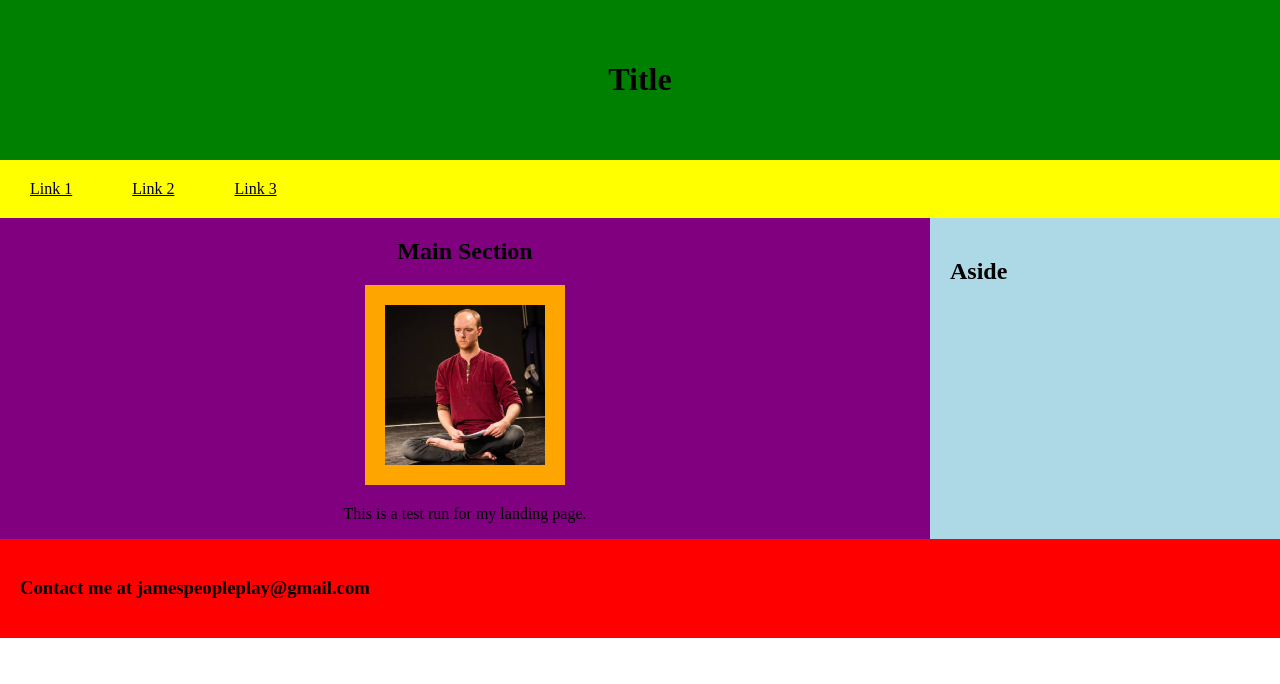
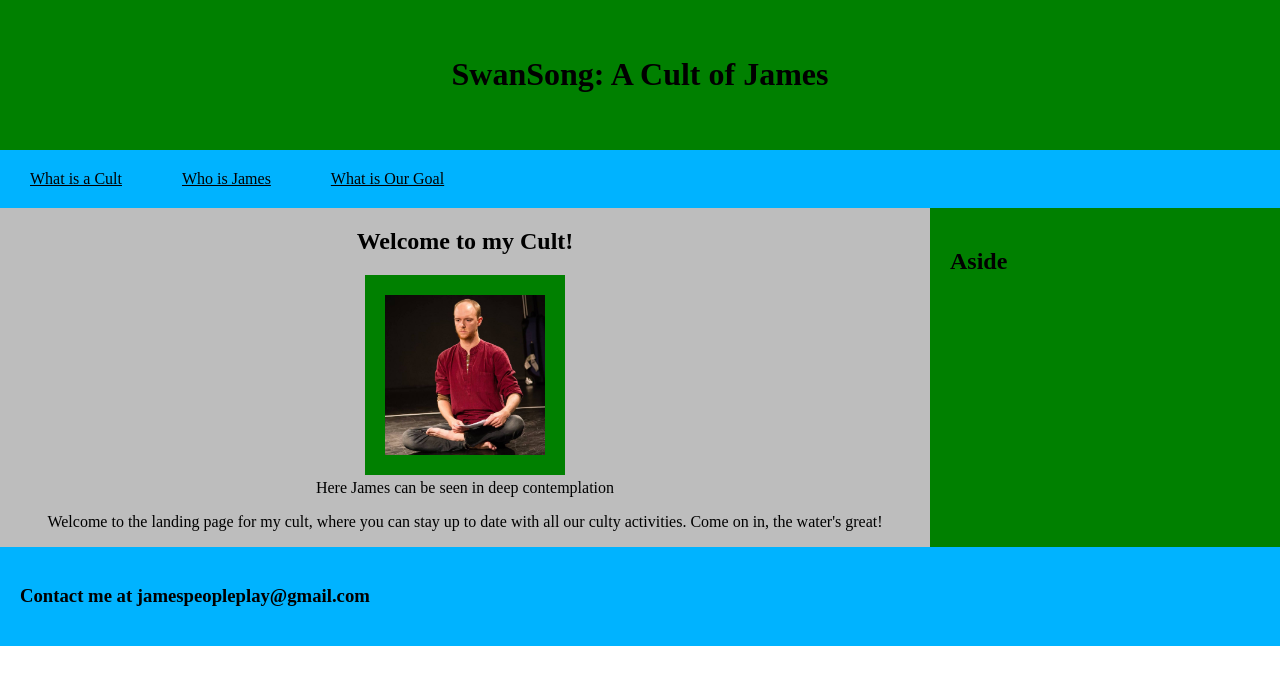
Before and after one commit to Majexs/Mini_Project, a plain HTML site: page index.html in a window 1280 px wide. Drawn offline with Linux system fonts and the light colour scheme.

Commit message:
did a little work on the colors

```diff
--- a/index.html
+++ b/index.html
@@ -3,24 +3,25 @@
     <head>
         <meta charset="UTF-8">
         <link rel="stylesheet" href="style.css">
-        <title>Title</title>
+        <title>SwanSong: A Cult of James</title>
     </head>
 
     <body>
         <header>
-            <h1>Title</h1>
+            <h1>SwanSong: A Cult of James</h1>
         </header>
         <nav>
-            <a href="#">Link 1</a>
-            <a href="#">Link 2</a>
-            <a href="#">Link 3</a>
+            <a href="https://en.wikipedia.org/wiki/Cult">What is a Cult</a>
+            <a href="https://en.wikipedia.org/wiki/God">Who is James</a>
+            <a href="https://en.wikipedia.org/wiki/Apocalypse">What is Our Goal</a>
         </nav>
         <main>
             <section>
-                <h2>Main Section</h2>
+                <h2>Welcome to my Cult!</h2>
                 <img class="img" src="james_in_contemplation.jpg" alt="James in Contemplation">
+                <figcaption>Here James can be seen in deep contemplation</figcaption>
                 <p>
-                    This is a test run for my landing page.
+                    Welcome to the landing page for my cult, where you can stay up to date with all our culty activities. Come on in, the water's great!
                 </p>
             </section>
             <aside>
--- a/style.css
+++ b/style.css
@@ -8,14 +8,15 @@ body {
 }
 
 header {
-    padding: 40px;
+    padding: 35px;
     text-align: center;
     background: green;
+    position: relative;
 }
 
 nav {
     display: flex;
-    background: yellow;
+    background: rgb(0, 179, 255);
 }
 
 nav a {
@@ -30,13 +31,13 @@ main {
 
 aside {
     flex: 1;
-    background: lightblue;
+    background: green;
     padding: 20px;
 }
 
 section {
     flex: 3;
-    background: purple;
+    background: rgb(189, 189, 189);
     Text-Align: center;
 }
 
@@ -44,10 +45,10 @@ section {
     height: 200px;
     padding: 20px;
     width: auto;
-    background: orange;
+    background: green;
 }
 
 footer {
     padding: 20px;
-    background: red;
+    background: rgb(0, 179, 255);
 }
```
